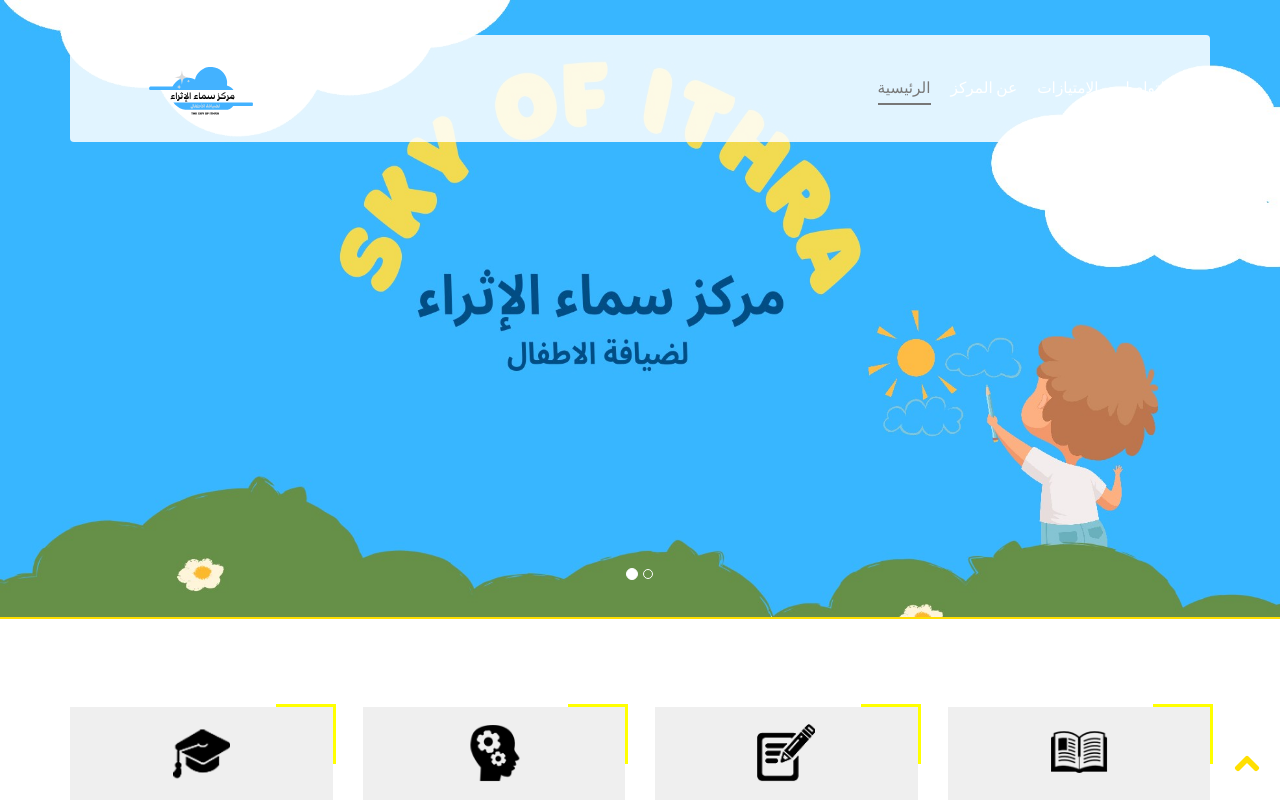
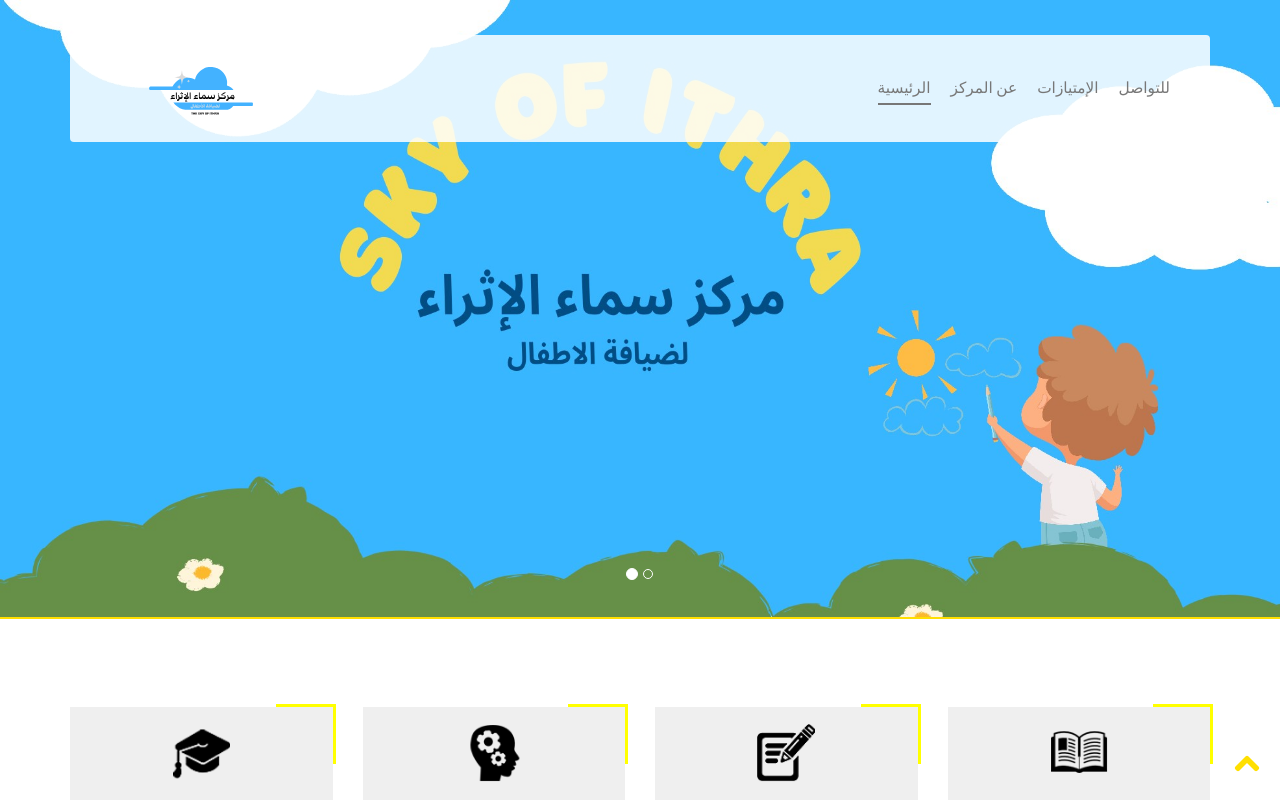
Before and after one commit to Ithra-sky/ithrasite, a plain HTML site: page index.html in a window 1280 px wide. Shown: the top 800 px of the page. Drawn offline with nearby package versions, Linux system fonts and the light colour scheme.

Commit message:
Update styles.css

```diff
--- a/css/styles.css
+++ b/css/styles.css
@@ -1229,7 +1229,7 @@ figure.effect-bubba:hover a {
 	float: right;
 }
 .navbar-inverse .navbar-nav > li > a {
-color: #fff;
+color: #777;
 font-size: 1.1em;
 padding: 6px 0px !important;
 border-radius: 5px;
```
